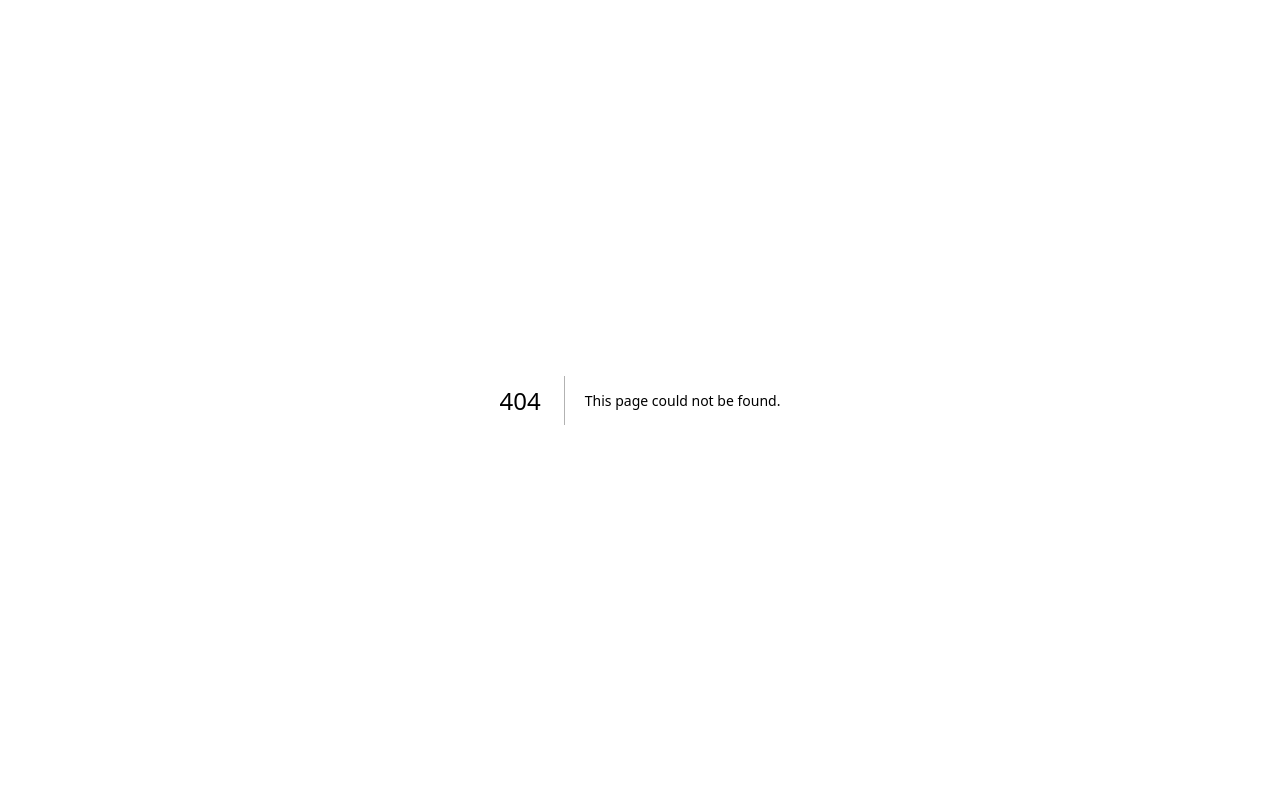
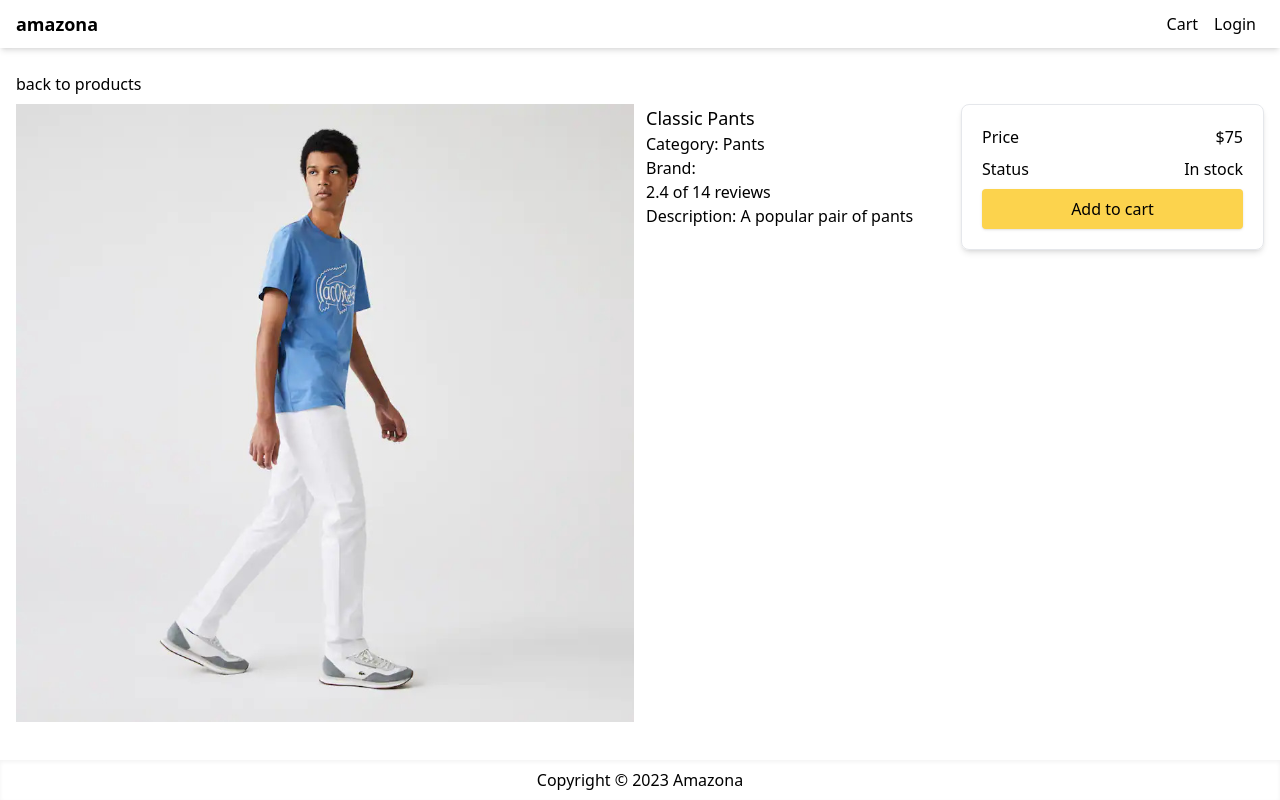
Before and after one commit to judo2000/next-tailwind-amazona, a Next.js app: page /product/classic-pants in a window 1280 px wide. Before the commit this address had no page. Built offline with nearby package versions, Linux system fonts and the light colour scheme.

Commit message:
Create [slug].js page to display product details.

```diff
--- a/package.json
+++ b/package.json
@@ -16,6 +16,7 @@
     "react-dom": "18.2.0"
   },
   "devDependencies": {
+    "@types/react": "^18.0.28",
     "autoprefixer": "^10.4.14",
     "postcss": "^8.4.21",
     "tailwindcss": "^3.2.7"
--- a/pages/_app.js
+++ b/pages/_app.js
@@ -1,5 +1,5 @@
-import '@/styles/globals.css'
+import '@/styles/globals.css';
 
 export default function App({ Component, pageProps }) {
-  return <Component {...pageProps} />
+  return <Component {...pageProps} />;
 }
--- /dev/null
+++ b/pages/product/[slug].js
@@ -0,0 +1,63 @@
+import Layout from '@/components/Layout';
+import data from '@/utils/data';
+import Image from 'next/image';
+import Link from 'next/link';
+import { useRouter } from 'next/router';
+
+const ProductScreen = () => {
+  const { query } = useRouter();
+  const { slug } = query;
+  const product = data.products.find((x) => x.slug === slug);
+
+  if (!product) {
+    <div>Product Not Found</div>;
+  }
+  return (
+    <Layout title={product.name}>
+      <div className="py-2">
+        <Link href="/">back to products</Link>
+      </div>
+      <div className="grid md:grid-cols-4 md:gap-3">
+        <div className="md:col-span-2">
+          <Image
+            src={product.image}
+            alt={product.name}
+            width={640}
+            height={640}
+            responsive
+          />
+        </div>
+        <div>
+          <ul>
+            <li>
+              <h1 className="text-lg">{product.name}</h1>
+            </li>
+            <li>Category: {product.category}</li>
+            <li>Brand: {product.brand}</li>
+            <li>
+              {product.rating} of {product.numReviews} reviews
+            </li>
+            <li>Description: {product.description}</li>
+          </ul>
+        </div>
+        <div>
+          <div className="card p-5">
+            <div className="mb-2 flex justify-between">
+              <div>Price</div>
+              <div>${product.price}</div>
+            </div>
+            <div className="mb-2 flex justify-between">
+              <div>Status</div>
+              <div>
+                {product.countInStock > 0 ? 'In stock' : 'Out of stock'}
+              </div>
+            </div>
+            <button className="primary-button w-full">Add to cart</button>
+          </div>
+        </div>
+      </div>
+    </Layout>
+  );
+};
+
+export default ProductScreen;
```
Also changed, not shown: 1 other file (tests, documents, lock files or other folders).
